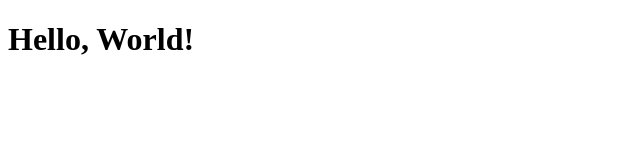
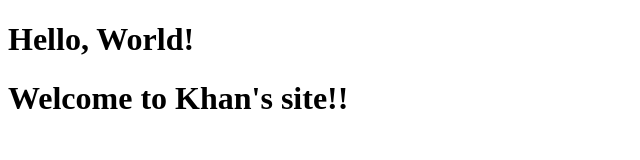
Before and after one commit to razakhan514/raztest.io, a plain HTML site: page index.html in a window 1280 px wide. Shown: the whole page, without its empty margins (0-640 px from the left). Drawn offline with Linux system fonts and the light colour scheme.

Commit message:
Add welcome header to index.html

```diff
--- a/index.html
+++ b/index.html
@@ -3,5 +3,6 @@
   <head><title>My Site</title></head>
   <body>
     <h1>Hello, World!</h1>
+    <h1>Welcome to Khan's site!!</h1>
   </body>
 </html>
```
